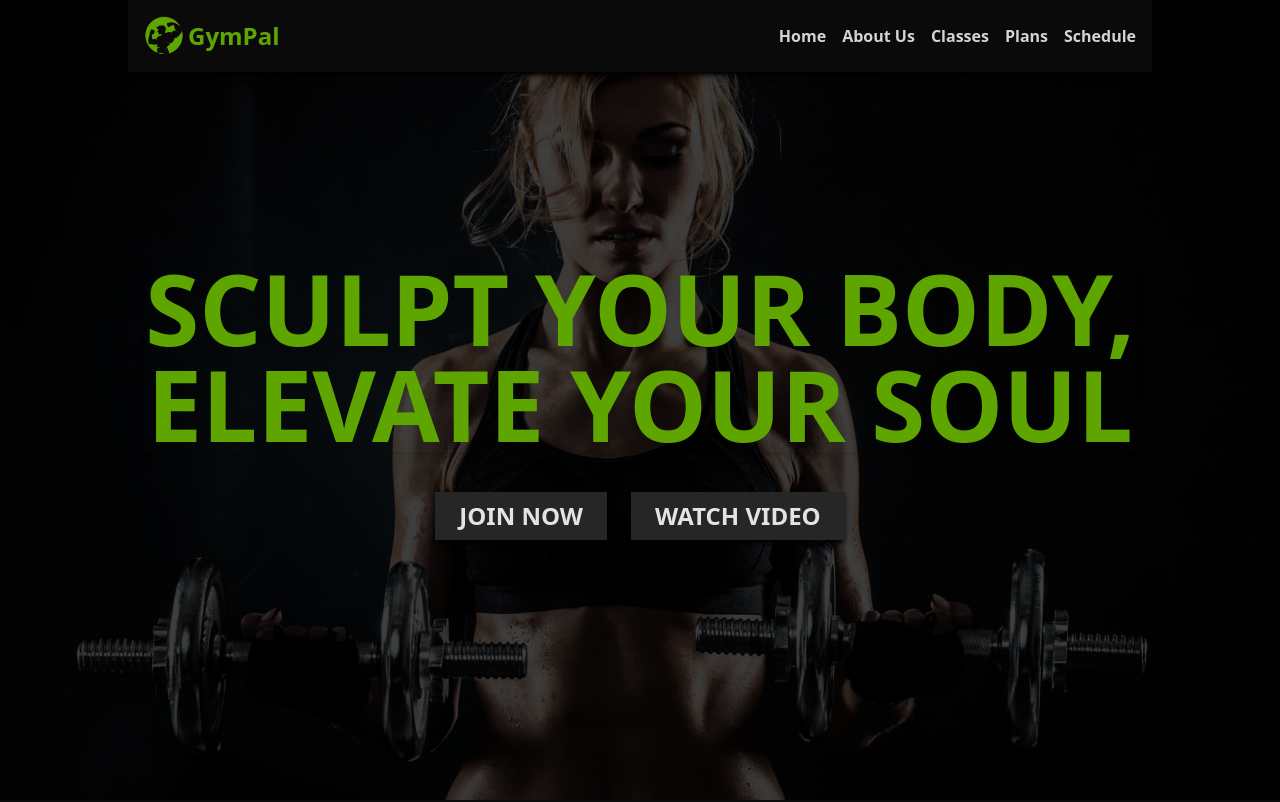
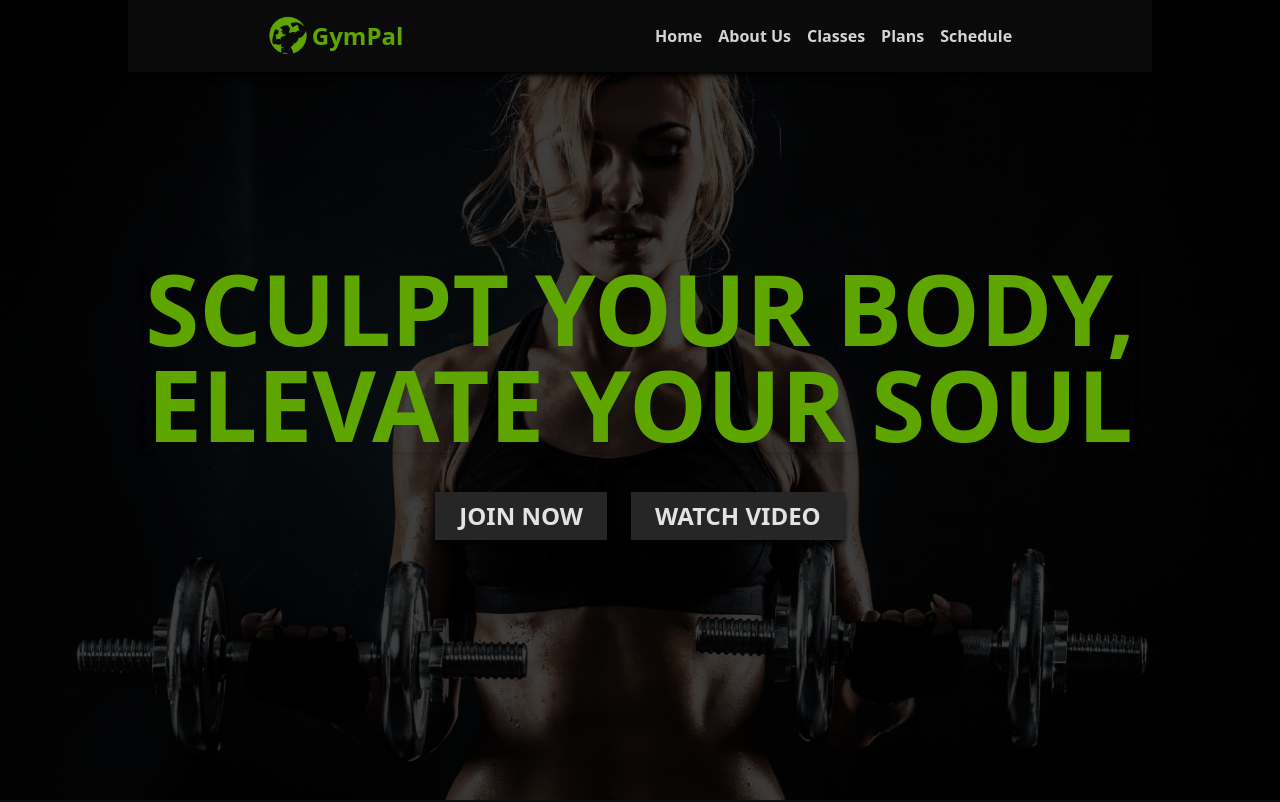
Before and after one commit to michelezedda/gympal, a React (Vite) app: page / in a window 1280 px wide. Shown: the top 802 px of the page. Built offline with nearby package versions, Linux system fonts and the light colour scheme; what tailwindcss-motion would draw is missing.

Commit message:
justify-around from md screens

```diff
--- a/src/components/Navbar.jsx
+++ b/src/components/Navbar.jsx
@@ -11,7 +11,7 @@ function Navbar() {
   };
   return (
     <>
-      <nav className="fixed flex md:flex-row top-0 left-1/2 transform -translate-x-1/2 bg-neutral-950 px-4 py-2 sm:py-4 items-center justify-between w-full max-w-screen-lg shadow-md shadow-black z-30 gap-1">
+      <nav className="fixed flex md:flex-row top-0 left-1/2 transform -translate-x-1/2 bg-neutral-950 px-4 py-4 items-center justify-between md:justify-around w-full max-w-screen-lg shadow-md shadow-black z-30 gap-1">
         <Link to={"/"}>
           <div className="flex items-center gap-1">
             <img src="/media/logo.png" alt="GymPal logo" className="h-10" />
@@ -37,7 +37,7 @@ function Navbar() {
           </div>
           {/* Mobile */}
           {isMenuOpen && (
-            <ul className="md:hidden absolute top-14 left-0 w-full flex flex-col gap-4 p-8 items-center text-neutral-300 font-semibold bg-neutral-950 shadow-md shadow-black text-lg transition-transform duration-300  motion-preset-slide-down-sm">
+            <ul className="md:hidden absolute top-16 left-0 w-full flex flex-col gap-4 p-8 items-center text-neutral-300 font-semibold bg-neutral-950 shadow-md shadow-black text-lg transition-transform duration-300  motion-preset-slide-down-sm">
               <Link to={"/"}>
                 <li className="cursor-pointer  hover:text-neutral-500 duration-200">
                   HOME
```
